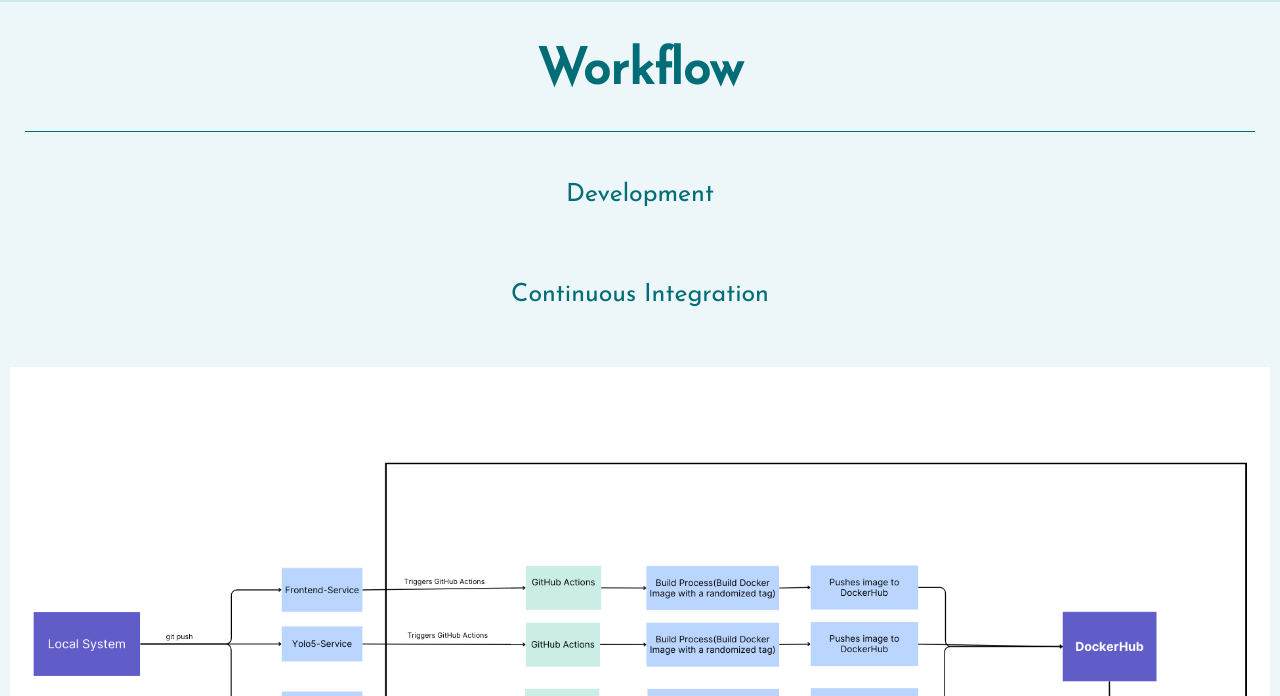
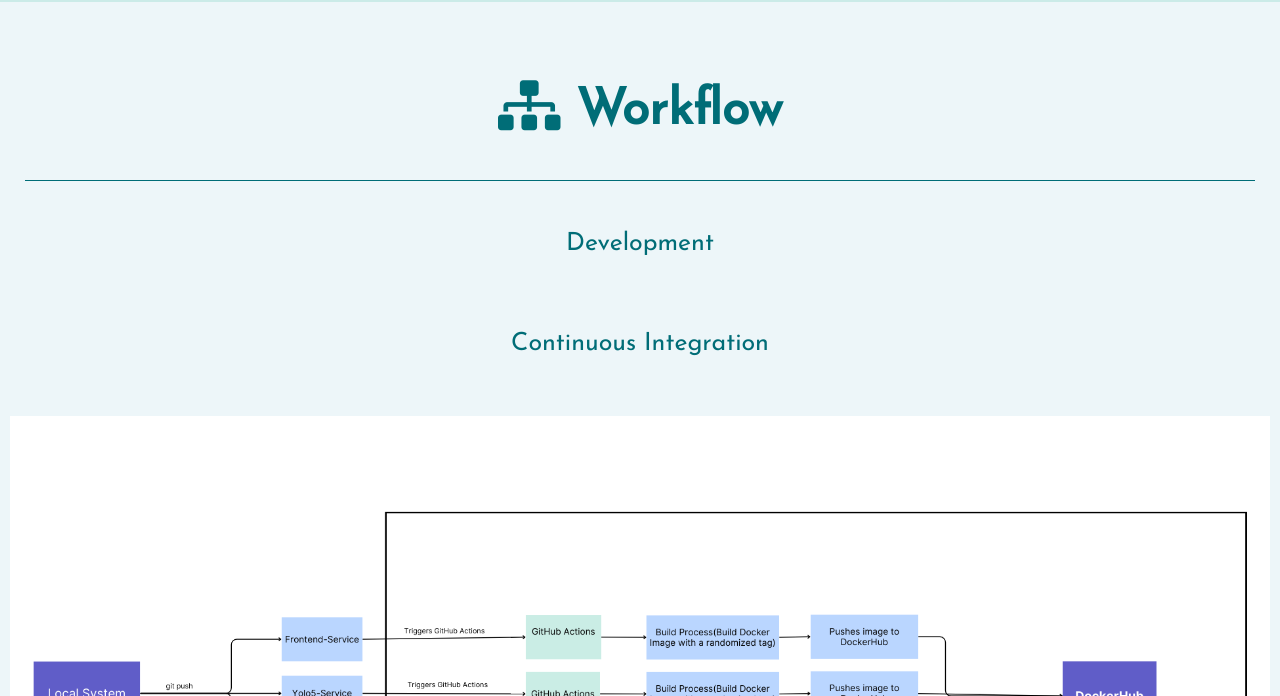
Before and after one commit to Devs-At-Work/detect-me, a plain HTML site: page static/html/workflow.html in a window 1280 px wide. Shown: the part 104-800 px from the top of the page. Drawn offline with Linux system fonts and the light colour scheme; a web font is replaced by a local one.

Commit message:
updated: workflow header

```diff
--- a/static/css/workflow.css
+++ b/static/css/workflow.css
@@ -21,6 +21,9 @@
     color: #006D77;
     text-align: center;
     margin-top: 150px;
+    display: flex;
+    flex-direction: row;
+    justify-content: center;
 }
 
 .ci, .cd, .dev, .k8s{
--- a/static/html/workflow.html
+++ b/static/html/workflow.html
@@ -33,7 +33,7 @@
             </div>
         </nav>
         <div class="heading">
-            <h1>Workflow</h1>
+            <h1><i class="fa fa-sitemap"></i> Workflow</h1>
         </div>
         <hr>
         <div class="dev">
```
